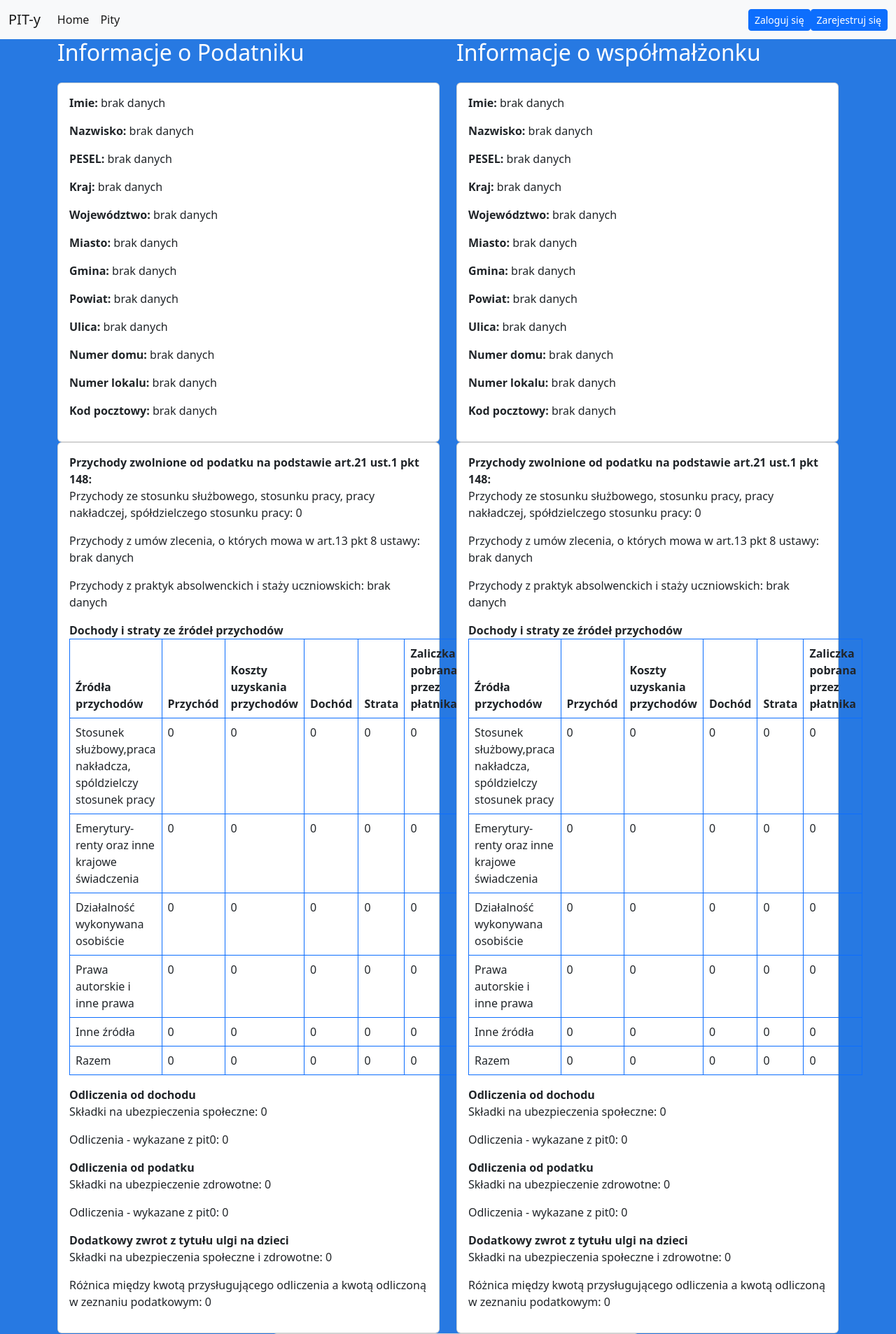
After one commit to Arshereq/PracaDyplomowa, a Symfony app: template PIT/templates/PIT/pitsummary.html.twig in a window 1280 px wide. The commit adds this page. Shown: the top 1907 px of the page at 70% size. Run offline with Twig, Linux system fonts and the light colour scheme; the template is opened without the code that fills it, so the values that code supplies are empty; some libraries are stand-ins or nearby versions.

Commit message:
add summary, fix calculations

```diff
--- a/PIT/src/Controller/PITController.php
+++ b/PIT/src/Controller/PITController.php
@@ -263,6 +263,7 @@ class PITController extends AbstractController
         /*WRZUCANIE DO BAZY */
         $pit37 = new PIT37();
         $pit37 -> setUser($user);
+        $pit37 ->setTaxDue($tax_due);
         $pit37 -> setUserServiceIncome($user_service_income);
         $pit37 -> setUserContractRevenues($user_contract_revenues);
         $pit37 -> setUserIncomeFromGraduate($user_income_from_graduate);
--- /dev/null
+++ b/PIT/templates/PIT/pitsummary.html.twig
@@ -0,0 +1,261 @@
+{% extends 'base.html.twig' %}
+
+{% block title %}Pit-37 Informacje końcowe{% endblock %}
+
+{% block body %}
+    {% include('base.html.twig') %}
+    <section class="vh" style="background-color: #2779e2;">
+        <div class="container">
+            <div class="row">
+                <div class="col-md-6">
+                    <h2 class="text-white mb-4">Informacje o Podatniku</h2>
+                    <div class="card">
+                        <div class="card-body">
+                            <p><strong>Imie:</strong> {{ personDetail.name|default('brak danych') }}</p>
+                            <p><strong>Nazwisko:</strong> {{ personDetail.surname |default('brak danych') }}</p>
+                            {#    <p><strong>Data urodzenia:</strong> {{ personDetail.birth_date|default('brak danych') }}</p>#}
+                            <p><strong>PESEL:</strong> {{ personDetail.pesel |default('brak danych')  }}</p>
+                            <p><strong>Kraj:</strong> {{ personDetail.country |default('brak danych') }}</p>
+                            <p><strong>Województwo:</strong> {{ personDetail.voivodeship |default('brak danych') }}</p>
+                            <p><strong>Miasto:</strong> {{ personDetail.town |default('brak danych') }}</p>
+                            <p><strong>Gmina:</strong> {{ personDetail.commune |default('brak danych') }}</p>
+                            <p><strong>Powiat:</strong> {{ personDetail.county |default('brak danych') }}</p>
+                            <p><strong>Ulica:</strong> {{ personDetail.street |default('brak danych') }}</p>
+                            <p><strong>Numer domu:</strong> {{ personDetail.housenumber |default('brak danych') }}</p>
+                            <p><strong>Numer lokalu:</strong> {{ personDetail.apartmentnumber |default('brak danych') }}</p>
+                            <p><strong>Kod pocztowy:</strong> {{ personDetail.zipcode |default('brak danych') }}</p>
+                        </div>
+                    </div>
+                    <div class="card">
+                        <div class="card-body">
+                            <label> <strong>Przychody zwolnione od podatku na podstawie art.21 ust.1 pkt 148:</strong>
+                                <p>Przychody ze stosunku służbowego, stosunku pracy, pracy nakładczej, spółdzielczego stosunku pracy: {{ lastPit37.getUserServiceIncome()|default('0') }}</p>
+                                <p>Przychody z umów zlecenia, o których mowa w art.13 pkt 8 ustawy: {{ lastPit37.getUserContractRevenues()|default('brak danych') }}</p>
+                                <p>Przychody z praktyk absolwenckich i staży uczniowskich: {{ lastPit37.getUserIncomeFromGraduate()|default('brak danych') }}</p>
+                            </label>
+                            <label><strong>Dochody i straty ze źródeł przychodów</strong></label>
+                            <table class="table table-bordered border-primary">
+                                <thead>
+                                <tr>
+                                    <th>Źródła przychodów</th>
+                                    <th>Przychód</th>
+                                    <th>Koszty uzyskania przychodów</th>
+                                    <th>Dochód</th>
+                                    <th>Strata</th>
+                                    <th>Zaliczka pobrana przez płatnika</th>
+                                </tr>
+                                </thead>
+                                <tbody>
+                                <tr>
+                                    <td>Stosunek służbowy,praca nakładcza, spóldzielczy stosunek pracy</td>
+                                    <td>{{ lastPit37.getUserEmploymentIncome()|default('0') }}</td>
+                                    <td>{{ lastPit37.getUserEmploymentCostIncome()|default('0') }}</td>
+                                    <td>{{ lastPit37.getUserEmploymentProceeds()|default('0') }}</td>
+                                    <td>{{ lastPit37.getUserEmploymentLoss()|default('0') }}</td>
+                                    <td>{{ lastPit37.getUserEmploymentAdvancedPayment()|default('0') }}</td>
+                                </tr>
+                                <tr>
+                                    <td>Emerytury-renty oraz inne krajowe świadczenia</td>
+                                    <td>{{ lastPit37.getUserPensionIncome()|default('0') }}</td>
+                                    <td>{{ lastPit37.getUserPensionCostIncome()|default('0') }}</td>
+                                    <td>{{ lastPit37.getUserPensionProceeds()|default('0') }}</td>
+                                    <td>{{ lastPit37.getUserPensionLoss()|default('0') }}</td>
+                                    <td>{{ lastPit37.getUserPensionAdvancedPayment()|default('0') }}</td>
+                                </tr>
+                                <tr>
+                                    <td>Działalność wykonywana osobiście</td>
+                                    <td>{{ lastPit37.getUserActivitiesPerformedIncome()|default('0') }}</td>
+                                    <td>{{ lastPit37.getUserActivitiesPerformedCostIncome()|default('0') }}</td>
+                                    <td>{{ lastPit37.getUserActivitiesPerformedProceeds()|default('0') }}</td>
+                                    <td>{{ lastPit37.getUserActivitiesPerformedLoss()|default('0') }}</td>
+                                    <td>{{ lastPit37.getUserActivitiesPerformedAdvancedPayment()|default('0') }}</td>
+                                </tr>
+                                <tr>
+                                    <td>Prawa autorskie i inne prawa</td>
+                                    <td>{{ lastPit37.getUserCopyrightIncome()|default('0') }}</td>
+                                    <td>{{ lastPit37.getUserCopyrightCostIncome()|default('0') }}</td>
+                                    <td>{{ lastPit37.getUserCopyrightProceeds()|default('0') }}</td>
+                                    <td>{{ lastPit37.getUserCopyrightLoss()|default('0') }}</td>
+                                    <td>{{ lastPit37.getUserCopyrightAdvancedPayment()|default('0') }}</td>
+                                </tr>
+                                <tr>
+                                    <td>Inne źródła</td>
+                                    <td>{{ lastPit37.getUserOtherIncome()|default('0') }}</td>
+                                    <td>{{ lastPit37.getUserOtherCostIncome()|default('0') }}</td>
+                                    <td>{{ lastPit37.getUserOtherProceeds()|default('0') }}</td>
+                                    <td>{{ lastPit37.getUserOtherLoss()|default('0') }}</td>
+                                    <td>{{ lastPit37.getUserOtherAdvancedPayment()|default('0') }}</td>
+                                </tr>
+                                <tr>
+                                    <td>Razem</td>
+                                    <td>{{ lastPit37.getUserTotalIncome()|default('0') }}</td>
+                                    <td>{{ lastPit37.getUserTotalCostIncome()|default('0') }}</td>
+                                    <td>{{ lastPit37.getUserTotalProceeds()|default('0') }}</td>
+                                    <td>{{ lastPit37.getUserTotalLoss()|default('0') }}</td>
+                                    <td>{{ lastPit37.getUserTotalAdvancedPayment()|default('0') }}</td>
+                                </tr>
+                                </tbody>
+                            </table>
+                            <label><strong>Odliczenia od dochodu</strong>
+                                <p>Składki na ubezpieczenia społeczne: {{ lastPit37.getUserSocialSecurity()|default('0') }} </p>
+                                <p>Odliczenia - wykazane z pit0: {{ lastPit37.getUserPit0Deductions()|default('0') }} </p>
+                            </label>
+                            <label><strong>Odliczenia od podatku</strong>
+                                <p>Składki na ubezpieczenie zdrowotne: {{ lastPit37.getUserHealthInsurance()|default('0') }}</p>
+                                <p>Odliczenia - wykazane z pit0: {{ lastPit37.getUserDeduction()|default('0') }} </p>
+                            </label>
+                            <label><strong>Dodatkowy zwrot z tytułu ulgi na dzieci</strong>
+                                <p>Składki na ubezpieczenia społeczne i zdrowotne: {{ lastPit37.getUserHealthInsurenceKid()|default('0') }}</p>
+                                <p>Różnica między kwotą przysługującego odliczenia a kwotą odliczoną w zeznaniu podatkowym: {{ lastPit37.getUserDifferenceBetween()|default('0') }}</p>
+                            </label>
+                        </div>
+                    </div>
+                </div>
+                <div class="col-md-6">
+                    <h2 class="text-white mb-4">Informacje o współmałżonku</h2>
+                    <div class="card">
+                        <div class="card-body">
+                            <p><strong>Imie:</strong> {{ spouseDetail.personDetailId.name|default('brak danych') }}</p>
+                            <p><strong>Nazwisko:</strong> {{ spouseDetail.personDetailId.surname |default('brak danych') }}</p>
+                            {#    <p><strong>Data urodzenia:</strong> {{ spouseDetail.personDetailId.birth_date|default('brak danych') }}</p>#}
+                            <p><strong>PESEL:</strong> {{ spouseDetail.personDetailId.pesel |default('brak danych')  }}</p>
+                            <p><strong>Kraj:</strong> {{ spouseDetail.personDetailId.country |default('brak danych') }}</p>
+                            <p><strong>Województwo:</strong> {{ spouseDetail.personDetailId.voivodeship |default('brak danych') }}</p>
+                            <p><strong>Miasto:</strong> {{ spouseDetail.personDetailId.town |default('brak danych') }}</p>
+                            <p><strong>Gmina:</strong> {{ spouseDetail.personDetailId.commune |default('brak danych') }}</p>
+                            <p><strong>Powiat:</strong> {{ spouseDetail.personDetailId.county |default('brak danych') }}</p>
+                            <p><strong>Ulica:</strong> {{ spouseDetail.personDetailId.street |default('brak danych') }}</p>
+                            <p><strong>Numer domu:</strong> {{ spouseDetail.personDetailId.housenumber |default('brak danych') }}</p>
+                            <p><strong>Numer lokalu:</strong> {{ spouseDetail.personDetailId.apartmentnumber |default('brak danych') }}</p>
+                            <p><strong>Kod pocztowy:</strong> {{ spouseDetail.personDetailId.zipcode |default('brak danych') }}</p>
+                        </div>
+                    </div>
+                    <div class="card">
+                        <div class="card-body">
+                            <label> <strong>Przychody zwolnione od podatku na podstawie art.21 ust.1 pkt 148:</strong>
+                                <p>Przychody ze stosunku służbowego, stosunku pracy, pracy nakładczej, spółdzielczego stosunku pracy: {{ lastPit37.getSpouseServiceIncome()|default('0') }}</p>
+                                <p>Przychody z umów zlecenia, o których mowa w art.13 pkt 8 ustawy: {{ lastPit37.getSpouseContractRevenues()|default('brak danych') }}</p>
+                                <p>Przychody z praktyk absolwenckich i staży uczniowskich: {{ lastPit37.getSpouseIncomeFromGraduate()|default('brak danych') }}</p>
+                            </label>
+                            <label><strong>Dochody i straty ze źródeł przychodów</strong></label>
+                            <table class="table table-bordered border-primary">
+                                <thead>
+                                <tr>
+                                    <th>Źródła przychodów</th>
+                                    <th>Przychód</th>
+                                    <th>Koszty uzyskania przychodów</th>
+                                    <th>Dochód</th>
+                                    <th>Strata</th>
+                                    <th>Zaliczka pobrana przez płatnika</th>
+                                </tr>
+                                </thead>
+                                <tbody>
+                                <tr>
+                                    <td>Stosunek służbowy,praca nakładcza, spóldzielczy stosunek pracy</td>
+                                    <td>{{ lastPit37.getSpouseEmploymentIncome()|default('0') }}</td>
+                                    <td>{{ lastPit37.getSpouseEmploymentCostIncome()|default('0') }}</td>
+                                    <td>{{ lastPit37.getSpouseEmploymentProceeds()|default('0') }}</td>
+                                    <td>{{ lastPit37.getSpouseEmploymentLoss()|default('0') }}</td>
+                                    <td>{{ lastPit37.getSpouseEmploymentAdvancedPayment()|default('0') }}</td>
+                                </tr>
+                                <tr>
+                                    <td>Emerytury-renty oraz inne krajowe świadczenia</td>
+                                    <td>{{ lastPit37.getSpousePensionIncome()|default('0') }}</td>
+                                    <td>{{ lastPit37.getSpousePensionCostIncome()|default('0') }}</td>
+                                    <td>{{ lastPit37.getSpousePensionProceeds()|default('0') }}</td>
+                                    <td>{{ lastPit37.getSpousePensionLoss()|default('0') }}</td>
+                                    <td>{{ lastPit37.getSpousePensionAdvancedPayment()|default('0') }}</td>
+                                </tr>
+                                <tr>
+                                    <td>Działalność wykonywana osobiście</td>
+                                    <td>{{ lastPit37.getSpouseActivitiesPerformedIncome()|default('0') }}</td>
+                                    <td>{{ lastPit37.getSpouseActivitiesPerformedCostIncome()|default('0') }}</td>
+                                    <td>{{ lastPit37.getSpouseActivitiesPerformedProceeds()|default('0') }}</td>
+                                    <td>{{ lastPit37.getSpouseActivitiesPerformedLoss()|default('0') }}</td>
+                                    <td>{{ lastPit37.getSpouseActivitiesPerformedAdvancedPayment()|default('0') }}</td>
+                                </tr>
+                                <tr>
+                                    <td>Prawa autorskie i inne prawa</td>
+                                    <td>{{ lastPit37.getSpouseCopyrightIncome()|default('0') }}</td>
+                                    <td>{{ lastPit37.getSpouseCopyrightCostIncome()|default('0') }}</td>
+                                    <td>{{ lastPit37.getSpouseCopyrightProceeds()|default('0') }}</td>
+                                    <td>{{ lastPit37.getSpouseCopyrightLoss()|default('0') }}</td>
+                                    <td>{{ lastPit37.getSpouseCopyrightAdvancedPayment()|default('0') }}</td>
+                                </tr>
+                                <tr>
+                                    <td>Inne źródła</td>
+                                    <td>{{ lastPit37.getSpouseOtherIncome()|default('0') }}</td>
+                                    <td>{{ lastPit37.getSpouseOtherCostIncome()|default('0') }}</td>
+                                    <td>{{ lastPit37.getSpouseOtherProceeds()|default('0') }}</td>
+                                    <td>{{ lastPit37.getSpouseOtherLoss()|default('0') }}</td>
+                                    <td>{{ lastPit37.getSpouseOtherAdvancedPayment()|default('0') }}</td>
+                                </tr>
+                                <tr>
+                                    <td>Razem</td>
+                                    <td>{{ lastPit37.getSpouseTotalIncome()|default('0') }}</td>
+                                    <td>{{ lastPit37.getSpouseTotalCostIncome()|default('0') }}</td>
+                                    <td>{{ lastPit37.getSpouseTotalProceeds()|default('0') }}</td>
+                                    <td>{{ lastPit37.getSpouseTotalLoss()|default('0') }}</td>
+                                    <td>{{ lastPit37.getSpouseTotalAdvancedPayment()|default('0') }}</td>
+                                </tr>
+                                </tbody>
+                            </table>
+                            <label><strong>Odliczenia od dochodu</strong>
+                                <p>Składki na ubezpieczenia społeczne: {{ lastPit37.getSpouseSocialSecurity()|default('0') }} </p>
+                                <p>Odliczenia - wykazane z pit0: {{ lastPit37.getSpousePit0Deductions()|default('0') }} </p>
+                            </label>
+                            <label><strong>Odliczenia od podatku</strong>
+                                <p>Składki na ubezpieczenie zdrowotne: {{ lastPit37.getSpouseHealthInsurance()|default('0') }}</p>
+                                <p>Odliczenia - wykazane z pit0: {{ lastPit37.getSpouseDeduction()|default('0') }} </p>
+                            </label>
+                            <label><strong>Dodatkowy zwrot z tytułu ulgi na dzieci</strong>
+                                <p>Składki na ubezpieczenia społeczne i zdrowotne: {{ lastPit37.getSpouseHealthInsurenceKid()|default('0') }}</p>
+                                <p>Różnica między kwotą przysługującego odliczenia a kwotą odliczoną w zeznaniu podatkowym: {{ lastPit37.getSpouseDifferenceBetween()|default('0') }}</p>
+                            </label>
+                        </div>
+                    </div>
+                </div>
+                <div class="col-md-9 ">
+                    <div class="d-flex justify-content-center align-items-center">
+                        <h2 class="text-white mb-4">Wspólne informacje Podatnika/Małżonka</h2>
+                        <div class="card">
+                            <div class="card-body">
+                                <label><strong>Odliczenia od dochodu</strong>
+                                    <p>Ulga odsetkowa: {{ lastPit37.getInterestRelief()|default('0')}} </p>
+                                    <p>Dochód po odliczeniach: {{ lastPit37.getIncomeAfterDeductions()|default('0')}}</p>
+                                    <p>Odliczenia mieszkaniowe: {{ lastPit37.getHousingDeductionsFromIncome()|default('0')}}</p>
+                                </label>
+                                <label><strong>Obliczenia podatku</strong>
+                                    <p>Podstawa obliczenia podatku: {{ lastPit37.getBasisForTaxCalculation()|default('0')}}</p>
+                                    <p>Obliczony podatek: {{ lastPit37.getCalculatedTax()|default('0')}}</p>
+                                    <p>Doliczenia do podatku: {{ lastPit37.getTaxAdditions()|default('0')}}</p>
+                                </label>
+                                <label><strong>Odliczenia od podatku</strong>
+                                    <p>Podatek po odliczeniach: {{ lastPit37.getTaxAfterDeduction()|default('0')}}</p>
+                                    <p>Odliczenia mieszkaniowe: {{ lastPit37.getHousingDeductionsFromTax()|default('0')}}</p>
+                                </label>
+                                <label><strong>Obliczenie zobowiązania podatkowego</strong>
+                                    <p>Podatek należny: {{ lastPit37.getTaxDue()|default('0')}}</p>
+                                    <p>Różnica między podatkiem należnym a sumą zaliczek pobranych przez płatników do zapłaty: {{ lastPit37.getDifferenceBetweenTax()|default('0')}} </p>
+                                    <p>Różnica między sumą zaliczek pobranych przez płatników a podatkiem należnym nadpłata: {{ lastPit37.getDifferenceBetweenTaxSum()|default('0')}}</p>
+                                </label>
+                                <label><strong>Dodatkowy zwrot z tytułu ulgi na dzieci</strong>
+                                    <p>Przysługująca różnica: {{ lastPit37.getDueDifference()|default('0')}}</p>
+                                    <p>Łączny zwrot: {{ lastPit37.getConclusiveReturn()|default('0')}}</p>
+                                </label>
+                                <label><strong>Dochody</strong>
+                                    <p>Dochody: {{ lastPit37.getIncome()|default('0')}}</p>
+                                </label>
+                                <label><strong>Wniosek o przekazanie 1%podatku należnego na rzecz organizacji pożytku publicznego</strong>
+                                    <p>Numer Krs: {{ lastPit37.getKrsNumber()|default('0')}} </p>
+                                    <p>Wartosć przekazanego datku: {{ lastPit37.getKrsAmount()|default('0')}}</p>
+                                </label>
+                            </div>
+                        </div>
+                    </div>
+                </div>
+            </div>
+        </div>
+    </section>
+{#    {{ dump(lastPit37.getSpouseTotalIncome()) }}#}
+{% endblock %}
--- a/PIT/templates/person/user.detail.html.twig
+++ b/PIT/templates/person/user.detail.html.twig
@@ -56,5 +56,9 @@
                 </div>
             </div>
         </div>
+        <div>
+            <a class="btn btn-success" href="/pit-summary">Zobacz swój pit-37</a>
+        </div>
+
     </section>
 {% endblock %}
```
Also changed, not shown: PIT/src/Controller/UserController.php (+22 -0 lines), PIT/templates/PIT/pit37.form.html.twig (+4 -4 lines).
